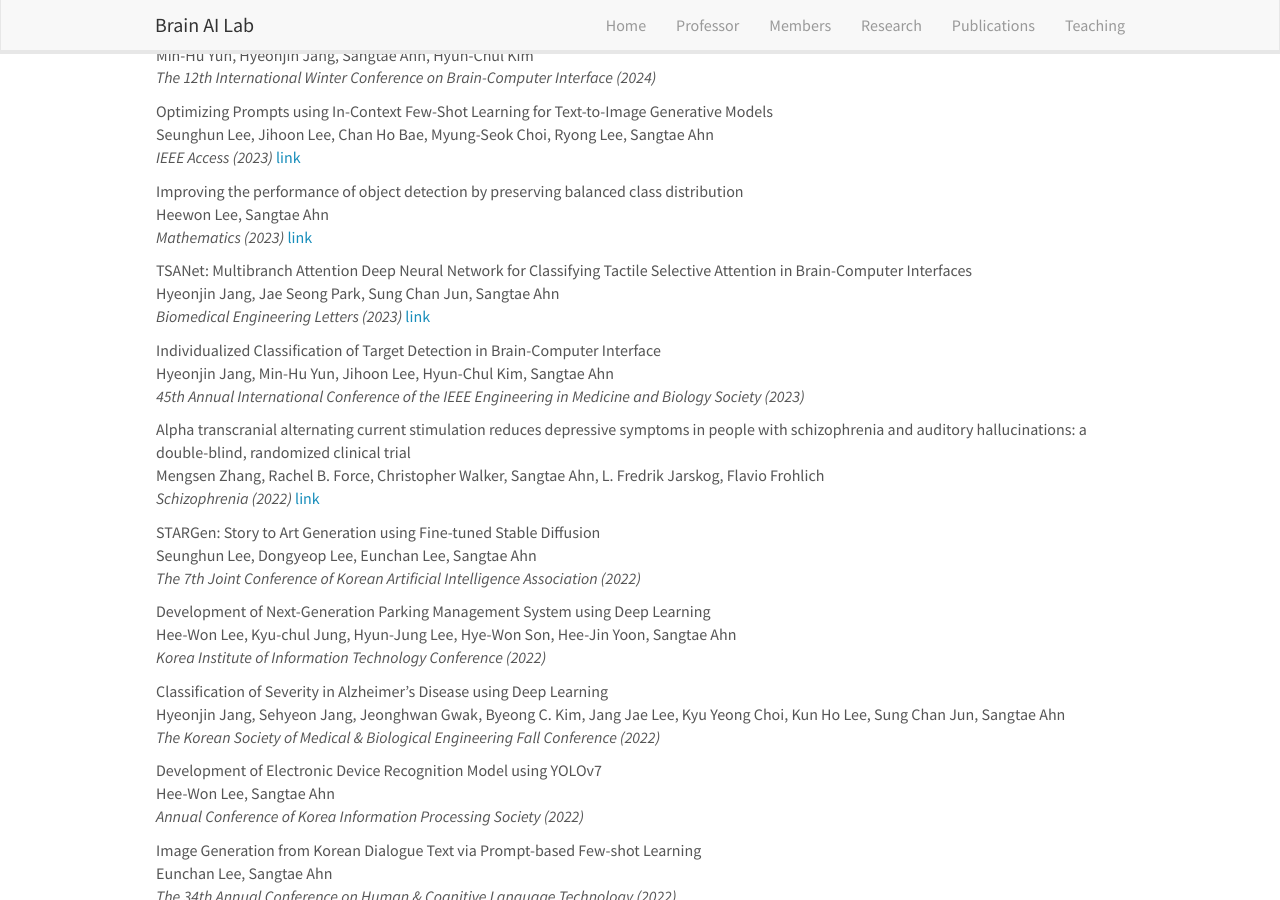
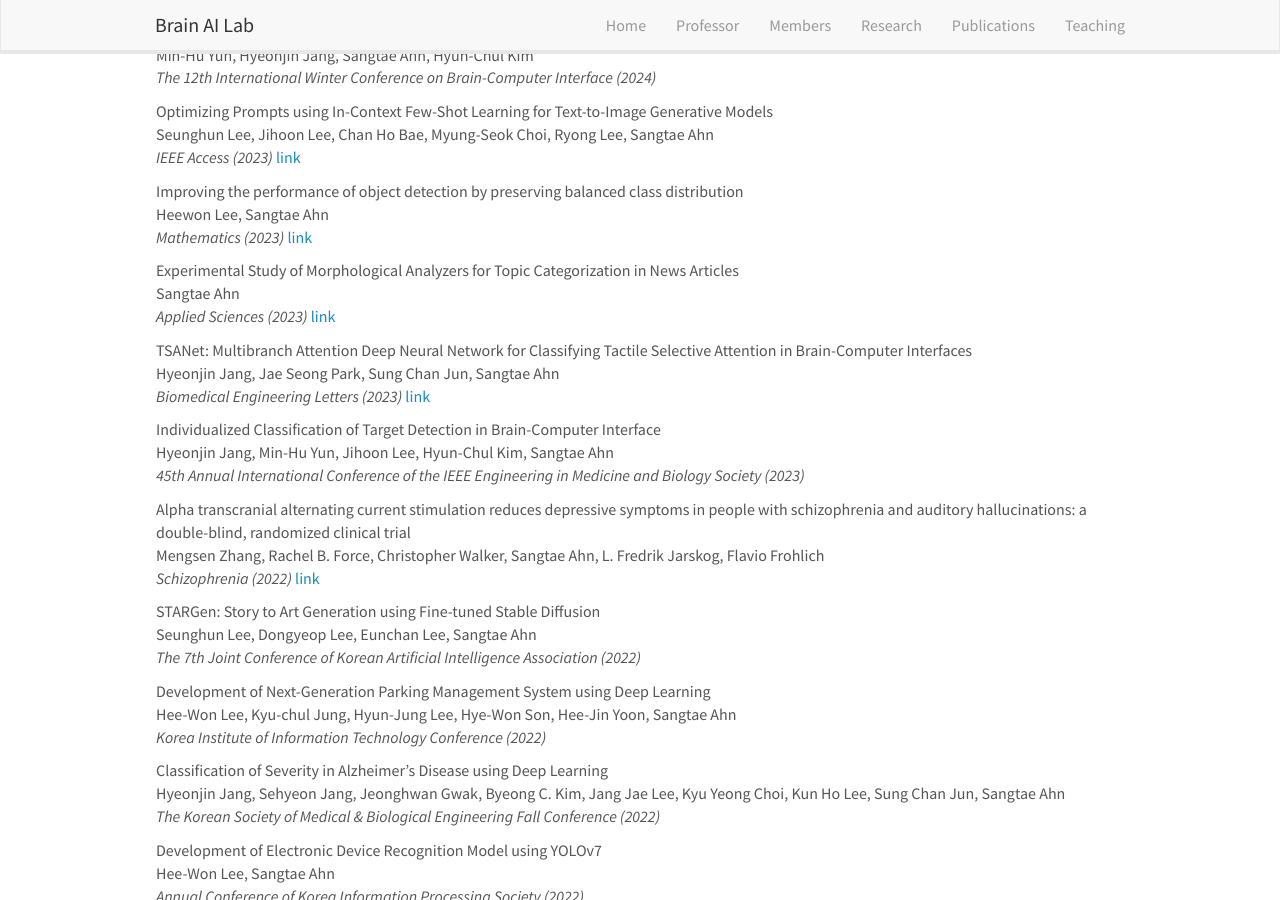
Before and after one commit to KNU-BrainAI/knu-brainai.github.io, a Jekyll site: the page built from _pages/publications.md, in a window 1280 px wide and 900 px high, scrolled down 373 px. Built offline with Jekyll 4.4.1, drawn with Linux system fonts in a browser that asks for light colours; nearby versions of some CDN libraries.

Commit message:
Update publist.yml

```diff
--- a/_data/publist.yml
+++ b/_data/publist.yml
@@ -22,6 +22,13 @@
   journal: Mathematics (2023)
   link:
     url: https://www.mdpi.com/2227-7390/11/21/4460
+    display: link
+
+- title: "Experimental Study of Morphological Analyzers for Topic Categorization in News Articles"
+  authors: Sangtae Ahn
+  journal: Applied Sciences (2023)
+  link:
+    url: https://www.mdpi.com/2076-3417/13/19/10572
     display: link
 
 - title: "TSANet: Multibranch Attention Deep Neural Network for Classifying Tactile Selective Attention in Brain-Computer Interfaces"
```
